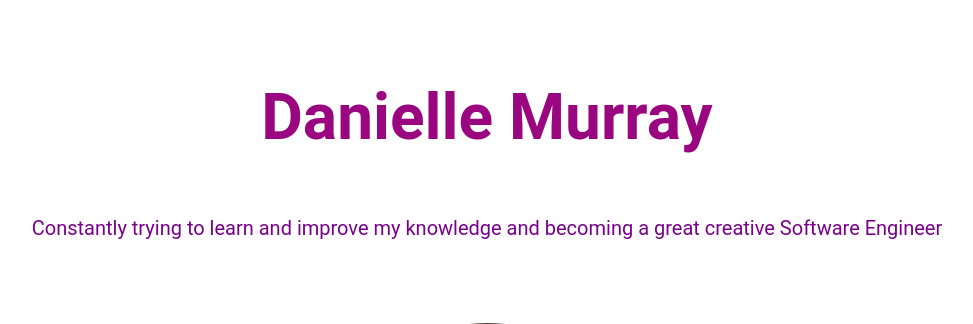
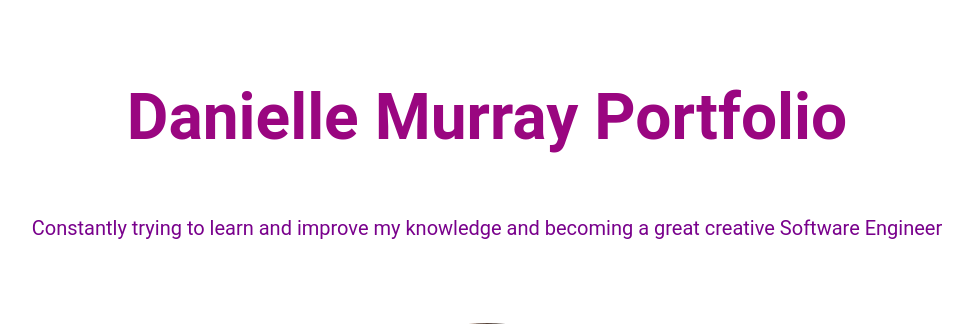
Before and after one commit to DanielleM27/portfolio-with-sqlalchemy, a Flask app: template templates/about.html in a window 1280 px wide; the page is wider, and only the part inside the window is pictured. Shown: the part 93-417 px from the top of that part, without its empty margins (153-1126 px from the left). Run offline with Flask 2, Linux system fonts and the light colour scheme; the template is opened without the code that fills it, so the values that code supplies are empty; parts of the project's set-up code (start-up, migrations or seed data) failed here and were passed over.

Commit message:
Update about.html

```diff
--- a/templates/about.html
+++ b/templates/about.html
@@ -3,7 +3,7 @@
 
 
     <section class="header">
-        <h1>Danielle Murray</h1>
+        <h1>Danielle Murray Portfolio</h1>
         <br>
         <p>Constantly trying to learn and improve my knowledge and becoming a great creative Software Engineer</p>
         <img src="static/img/IMG_8390.JPG" alt="Headshot">
```
